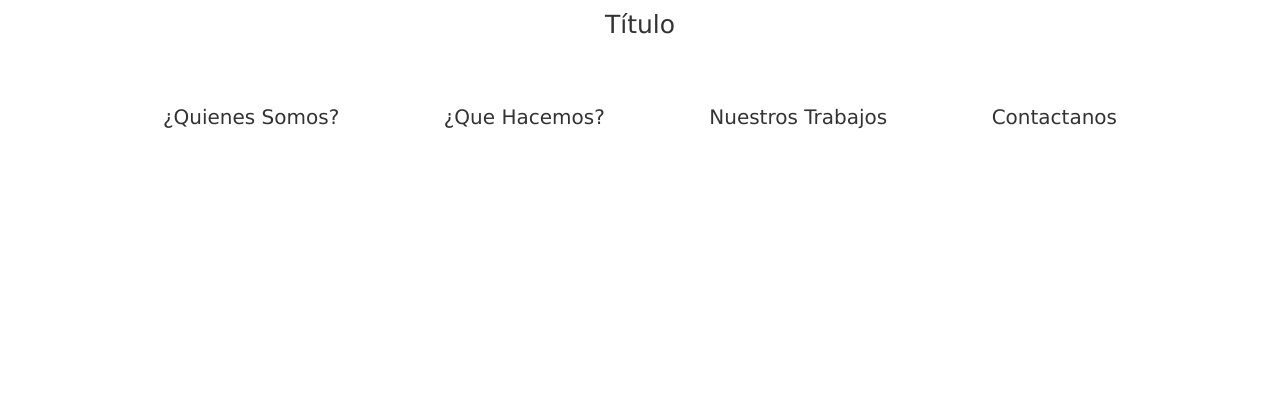
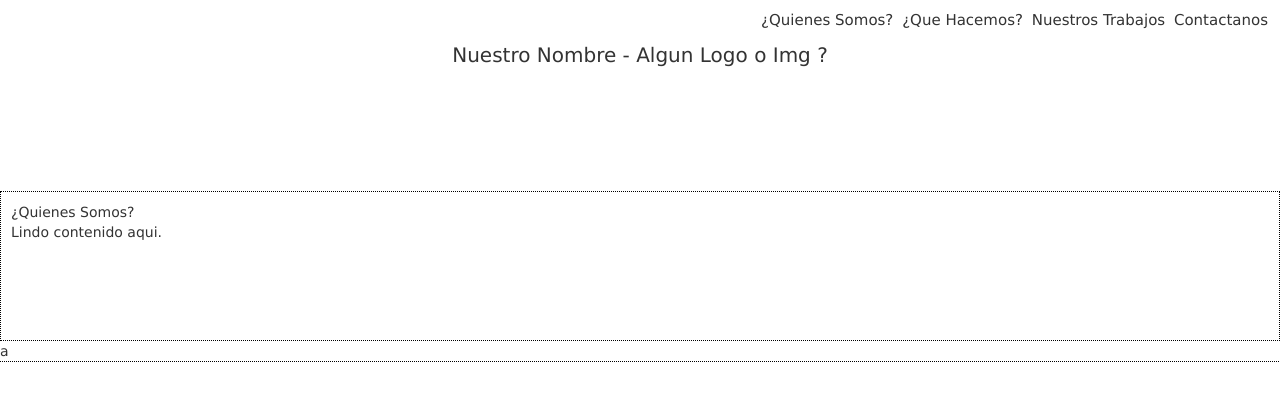
Before and after one commit to SandroSD/Pablo-SanWeb, a PHP site: page / in a window 1280 px wide. Shown: the top 401 px of the page. Run offline with PHP 8.4, Linux system fonts and the light colour scheme; some libraries are stand-ins or nearby versions.

Commit message:
cambio de estética

```diff
--- a/css/index.css
+++ b/css/index.css
@@ -2,25 +2,30 @@ html,body{
 	padding:0;
 	margin:0;
 	font-family: Verdana;
+	outline: 1px black dotted;
+}
+.empty{
+	height: 120px;
 }
 #opciones{
-	text-align: center;
-
-}
-#titulo{
-	text-align: center;
-	font-size: 25px;
-	margin-top: 7px;
-}
-#opciones span{
-	margin-left: 50px;
-	margin-right: 50px;
-	font-size: 20px;
+	text-align: right;
+	font-size: 15px;
+	padding: 10px;
 }
 .opcion{
-	padding-bottom: 5px;
+	padding:2px;
 }
 .opcion:hover{
 	border-bottom: 2px black solid;
 	cursor: pointer;
 }
+#titulo{
+	text-align: center;
+	font-size: 20px;
+	height: 150px;
+}
+#quienesSomos{
+	padding: 10px;
+	height: 150px;
+	border: 1px black dotted;
+}
--- a/index.html
+++ b/index.html
@@ -14,13 +14,6 @@
 <body>
 	<div class="container-fluid">
 		<div class="row">
-			<div class="col-md-12" id="titulo">
-				<p>Título</p>
-			</div>
-		</div>
-		<div class="row" style="height:50px;">
-		</div>
-		<div class="row">
 			<div class="col-md-12" id="opciones">
 				<span class="opcion">¿Quienes Somos?</span>
 				<span class="opcion">¿Que Hacemos?</span>
@@ -28,6 +21,24 @@
 				<span class="opcion">Contactanos</span>
 			</div>
 		</div>
+		<div class="row" class="empty"></div>
+		<div class="row">
+			<div class="col-md-12" id="titulo">
+				Nuestro Nombre  -  Algun Logo o Img ?
+			</div>
+		</div>
+		<div class="row">
+			<div class="col-md-12" id="quienesSomos">
+				<span id="titQS">¿Quienes Somos?</span>
+				<div id="contQS">
+					Lindo contenido aqui.
+				</div>
+			</div>
+		</div>
+		<div class="row" class="empty"></div>
+		<div class="row">
+			a
+		</div>
 	</div>
 </body>
 </html>
```
